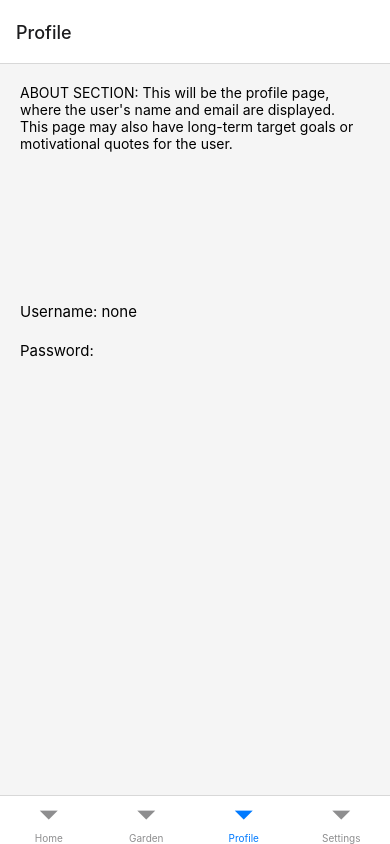
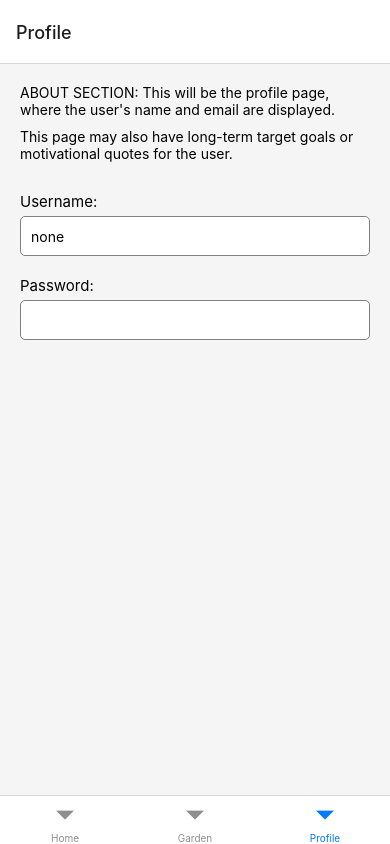
Before and after one commit to grxceyang/nurture, a React Native app: screen /Profile in a window 390 px wide. Built offline with nearby package versions, Linux system fonts and the light colour scheme.

Commit message:
removed settings page, made minor edits

```diff
--- a/components/GardenPage.js
+++ b/components/GardenPage.js
@@ -15,12 +15,13 @@ const growthKey = '@user:growth';
 function GardenPage() {
   const [growthPoints, setGrowthPoints] = useState(0);
   const isFocused = useIsFocused();
+  const [refresh, setRefresh] = useState(false); // State to trigger re-render
 
   useEffect(() => {
     if (isFocused) {
       getGrowthPoints();
     }
-  }, [isFocused]);
+  }, [isFocused, refresh]); // Adding refresh as a dependency
 
   const getGrowthPoints = async () => {
     try {
@@ -56,6 +57,7 @@ function GardenPage() {
     try {
       await AsyncStorage.removeItem(growthKey);
       setGrowthPoints(0);
+      setRefresh(prev => !prev); // Toggle refresh state to trigger re-render
     } catch (e) {
       console.log('Error clearing growth points from AsyncStorage:', e);
     }
@@ -65,12 +67,6 @@ function GardenPage() {
 
   return (
     <View style={styles.pageContainer}>
-      <Text style={styles.aboutSection}>
-        ABOUT SECTION: This page contains shelves for the plants in the user's garden to grow.
-      </Text>
-      <Text style={styles.aboutSection}>
-        As the user completes more goals and more pomodoro sessions, the user's plants will grow more and be able to unlock new plant varieties.
-      </Text>
       <View style={styles.buttonContainer}>
         <TouchableOpacity style={styles.clearButton} onPress={clearGrowthPoints}>
           <Text style={styles.clearButtonText}>Clear Plants</Text>
@@ -102,10 +98,6 @@ const styles = StyleSheet.create({
     backgroundColor: '#f5f5f5',
     padding: 20,
   },
-  aboutSection: {
-    fontSize: 14,
-    marginBottom: 10, // Add margin to separate from shelves
-  },
   container: {
     flexGrow: 1,
     alignItems: 'center',
@@ -113,7 +105,7 @@ const styles = StyleSheet.create({
     paddingVertical: 20,
   },
   topSpacer: {
-    height: 100, // Add space at the top to prevent overlap
+    height: 20, // Add space at the top to prevent overlap
   },
   shelfContainer: {
     flexDirection: 'row',
@@ -121,7 +113,7 @@ const styles = StyleSheet.create({
     alignItems: 'flex-end', // Align items to the bottom of the shelf
     marginVertical: 35, // Adjust vertical margin to create space between shelves
     position: 'relative', // Ensure relative positioning for absolute positioning of plantImage
-    height: 180, // Ensure enough height to contain the plant images
+    height: 130, // Ensure enough height to contain the plant images
   },
   shelf: {
     width: 300,
--- a/components/ProfilePage.js
+++ b/components/ProfilePage.js
@@ -1,9 +1,10 @@
 import React from 'react';
-import { View, StyleSheet, Text } from 'react-native';
-import {useValue} from './ValueContext';
+import { View, StyleSheet, Text, TextInput } from 'react-native';
+import { useValue } from './ValueContext';
 
 function ProfileScreen() {
-  const {currentValue} = useValue();
+  const { currentValue, setCurrentValue } = useValue();
+
   return (
     <View style={styles.pageContainer}>
       <Text style={styles.aboutSection}>
@@ -12,12 +13,27 @@ function ProfileScreen() {
       <Text style={styles.aboutSection}>
         This page may also have long-term target goals or motivational quotes for the user.
       </Text>
-      <Text style={styles.usernameSection}>
-        Username: {currentValue['username']}
-      </Text>
-      <Text style={styles.passwordSection}>
-        Password: {currentValue['password']}
-      </Text>
+      <View style={styles.inputSection}>
+        <Text style={styles.label}>Username:</Text>
+        <TextInput
+          style={styles.input}
+          value={currentValue['username']}
+          onChangeText={(text) => {
+            setCurrentValue({ ...currentValue, username: text });
+          }}
+        />
+      </View>
+      <View style={styles.inputSection}>
+        <Text style={styles.label}>Password:</Text>
+        <TextInput
+          style={styles.input}
+          value={currentValue['password']}
+          secureTextEntry
+          onChangeText={(text) => {
+            setCurrentValue({ ...currentValue, password: text });
+          }}
+        />
+      </View>
     </View>
   );
 }
@@ -27,24 +43,26 @@ const styles = StyleSheet.create({
     flex: 1,
     backgroundColor: '#f5f5f5',
     padding: 20,
-    justifyContent: 'top',
-    alignItems: 'left',
   },
   aboutSection: {
     fontSize: 14,
+    marginBottom: 10,
   },
-  usernameSection: {
-    alignItems: 'center',
-    marginTop: 150,
+  inputSection: {
+    marginTop: 20,
+  },
+  label: {
     fontSize: 15,
+    marginBottom: 5,
   },
-  passwordSection: {
-    alignItems: 'center',
-    marginTop: 20,
-    fontSize: 15,
-    justifyContent: 'center',
-    alignItems: 'center',
-  }
+  input: {
+    height: 40,
+    borderColor: 'gray',
+    borderWidth: 1,
+    paddingHorizontal: 10,
+    borderRadius: 5,
+    backgroundColor: '#fff',
+  },
 });
 
 export default ProfileScreen;
--- a/components/SettingsPage.js
+++ /dev/null
@@ -1,26 +0,0 @@
-import React from 'react';
-import { Text, View, TextInput } from 'react-native';
-import {useValue} from './ValueContext';
-
-function SettingsScreen() {
-    const {currentValue,setCurrentValue} = useValue();
-    return (
-      <View style={{ flex: 1, justifyContent: 'center', alignItems: 'center' }}>
-        <Text>Settings</Text>
-        <TextInput
-            placeholder="username"
-            onChangeText={(text) => {
-                setCurrentValue({...currentValue, username: text});
-            }}
-        />
-        <TextInput
-            placeholder="password"
-            onChangeText={(text) => {
-                setCurrentValue({...currentValue, password: text});
-            }}
-        />
-      </View>
-    );
-  }
-
-export default SettingsScreen;
--- a/components/TabView.js
+++ b/components/TabView.js
@@ -5,7 +5,6 @@ import { createBottomTabNavigator } from '@react-navigation/bottom-tabs';
 import HomeScreen from './HomePage';
 import ProfileScreen from './ProfilePage';
 import GardenScreen from './GardenPage';
-import SettingsPage from './SettingsPage';
 import ValueProvider from './ValueContext';
 
 const Tab = createBottomTabNavigator();
@@ -20,7 +19,6 @@ export default function TabView() {
           <Tab.Screen name="Home" component={HomeScreen} />
           <Tab.Screen name="Garden" component={GardenScreen} />
           <Tab.Screen name="Profile" component={ProfileScreen} />
-          <Tab.Screen name="Settings" component={SettingsPage} />
         </Tab.Navigator>
       </NavigationContainer>
     </ValueProvider>
```
